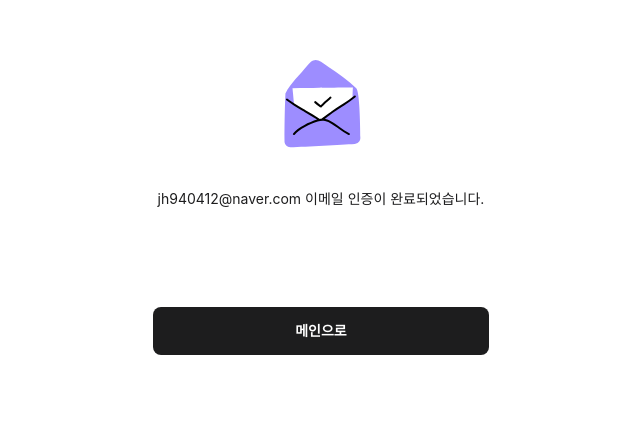
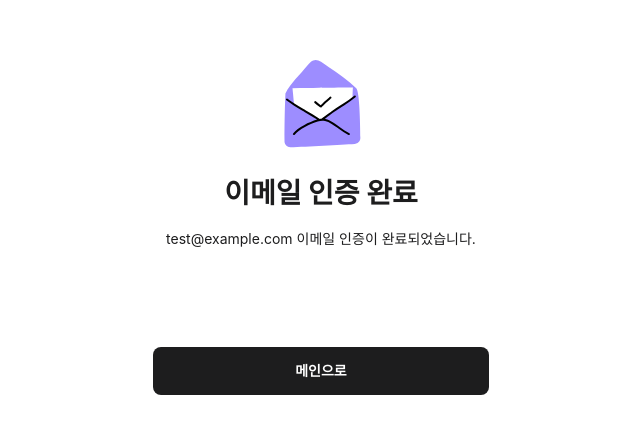
Before and after one commit to Nodepusher/PnJ, a React (Create React App) app in the folder frontend/: page /login/success-verify-email/1 in a window 1280 px wide. Shown: the part 113-546 px from the top of the page, without its empty margins (319-959 px from the left). Built offline with nearby package versions, Linux system fonts and the light colour scheme.

Commit message:
email auth success page 작업 20240513 23:31

```diff
--- a/frontend/src/Containers/Login/EmailAuthSuccessContainer.js
+++ b/frontend/src/Containers/Login/EmailAuthSuccessContainer.js
@@ -31,10 +31,10 @@ const EmailAuthSuccessComponent = ({userEmail}) => {
             ></path>
           </svg>
           <h1 className="content_primary font_headline_bold_lg mt-[40px] lg:mt-[25px]">
-            {userEmail}
+            이메일 인증 완료
           </h1>
           <p className="content_primary font_body_regular_md keep-all mt-[16px] text-center">
-            jh940412@naver.com 이메일 인증이 완료되었습니다.
+            {userEmail} 이메일 인증이 완료되었습니다.
           </p>
         </div>
         <div className="mx-[32px] mt-[98px]">
@@ -87,6 +87,7 @@ const EmailAuthSuccessContainer = () => {
     })
   }
 
+  // **** request to server
   // useEffect(() => {
   //   emailAuth()
   // }, []) // deps를 빈배열로 한번만 작동
@@ -96,7 +97,10 @@ const EmailAuthSuccessContainer = () => {
     setCheckModal(false);
     nav('/login/email-login')
   };
+
+  // 임시 테스트
   useEffect(()=> {
+    setUserEmail('test@example.com')
     setCheckModal(false)
     setEmailAuthState("successEmailAuth")
   },[])
```
